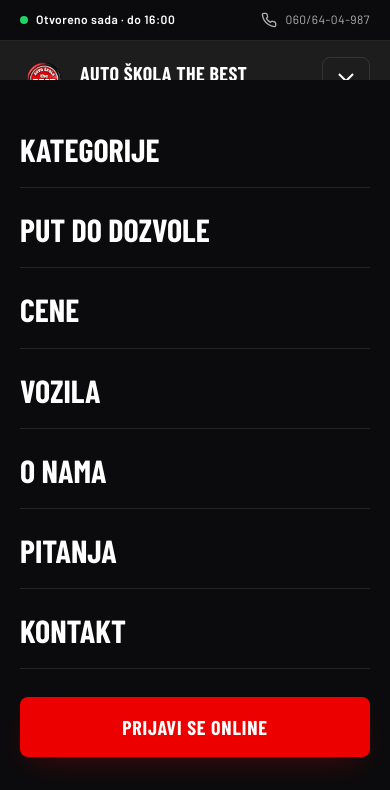
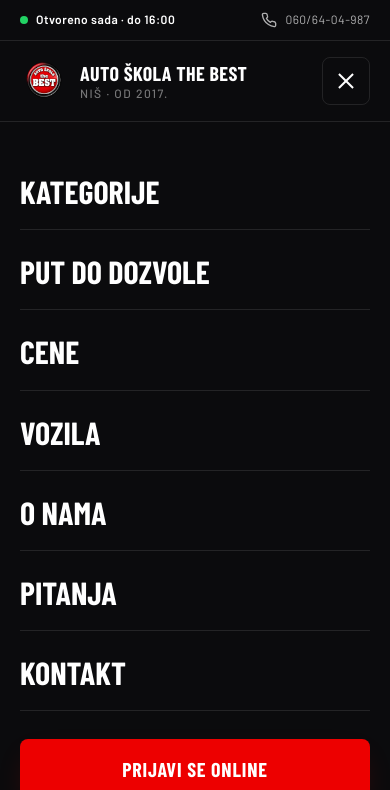
Before and after one commit to entro-websites/autoskolathebestnis, a plain HTML site: page index.html in a window 390 px wide. Both pictures are taken after a click on the button "Otvori meni". Shown: the top 790 px of the page. Drawn offline with nearby package versions, Linux system fonts and the light colour scheme; a web font is replaced by a local one.

Commit message:
Deploy autoskolathebestnis v2 (2026-09-30T13:16:09.913799+00:00)

```diff
--- a/index.html
+++ b/index.html
@@ -328,6 +328,8 @@
   .hamburger.active span:nth-child(1) { transform: translateY(6px) rotate(45deg); }
   .hamburger.active span:nth-child(2) { opacity: 0; }
   .hamburger.active span:nth-child(3) { transform: translateY(-6px) rotate(-45deg); }
+  .hamburger { position: relative; z-index: 191; }
+  header.site.menu-open { background: rgb(11, 11, 13); backdrop-filter: none; -webkit-backdrop-filter: none; }
   .mobile-menu {
     position: fixed;
     inset: 80px 0 0 0;
@@ -2484,6 +2486,8 @@
   var ham = document.getElementById('hamburger');
   var menu = document.getElementById('mobileMenu');
   function setMenu(open) {
+    ham.closest('header').classList.toggle('menu-open', open);
+    if (open) menu.style.top = ham.closest('header').getBoundingClientRect().bottom + 'px';
     menu.classList.toggle('open', open);
     ham.classList.toggle('active', open);
     ham.setAttribute('aria-expanded', open);
```
